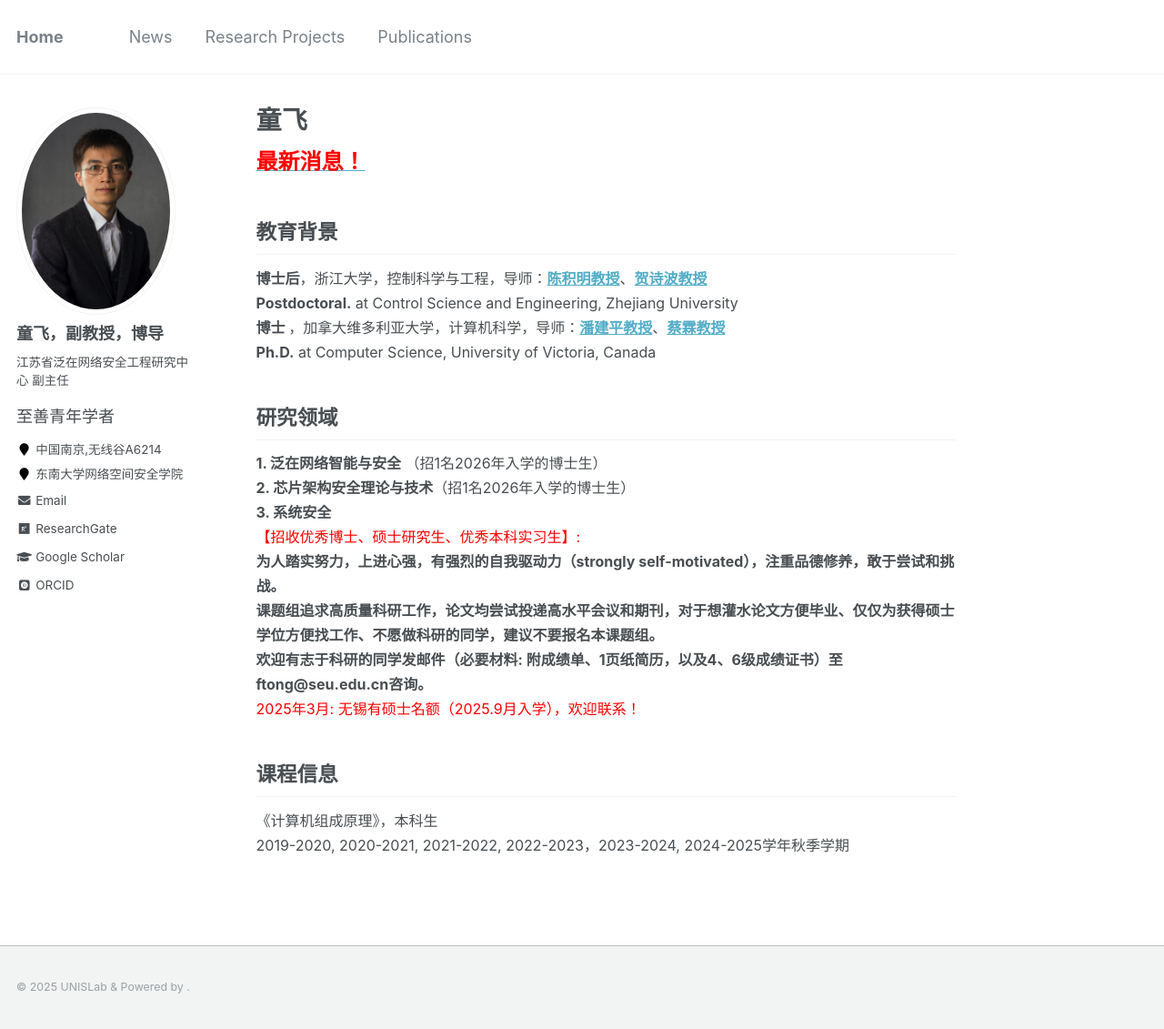
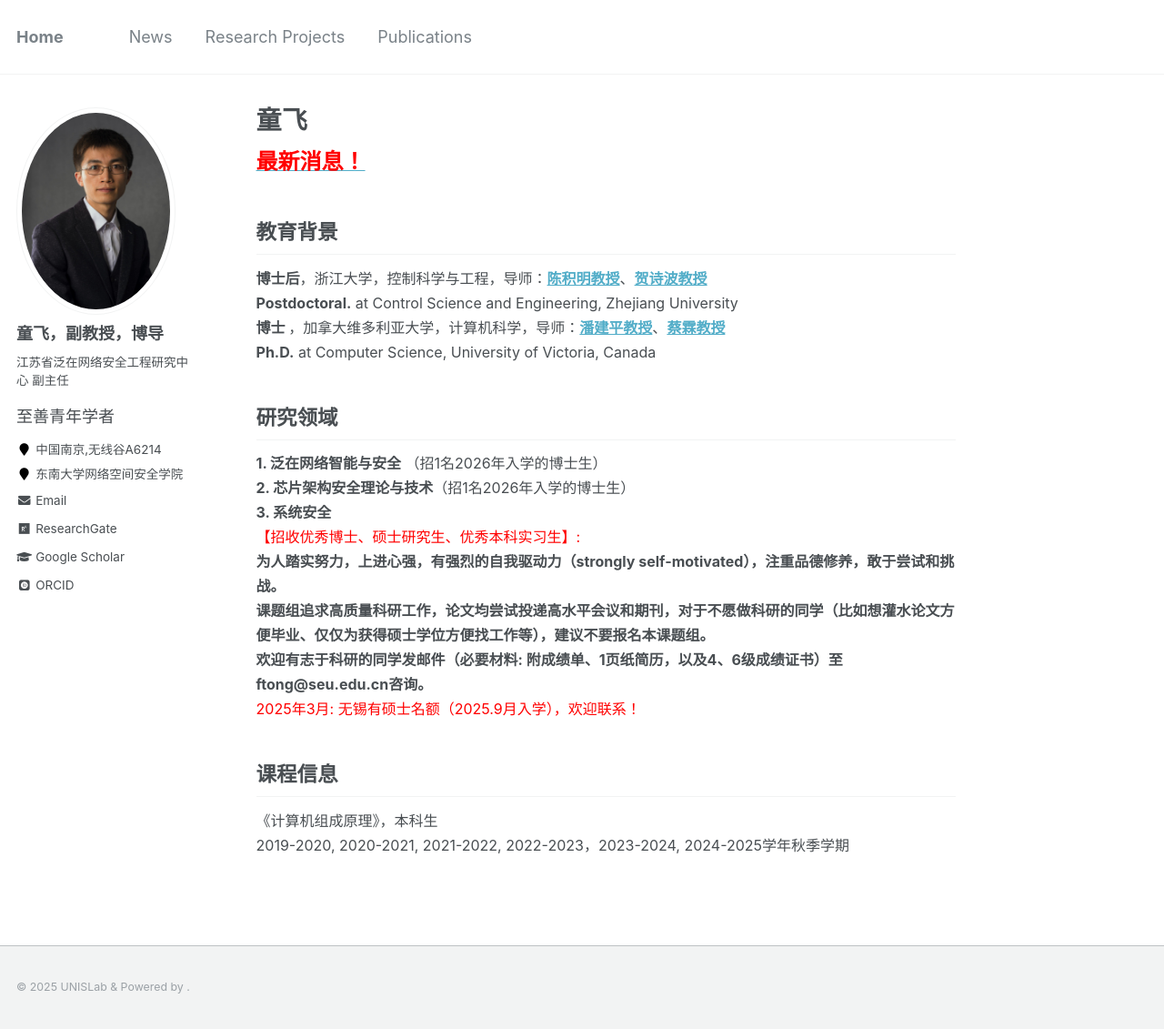
Before and after one commit to fei-tong/fei-tong.github.io, a Jekyll site: the page built from _pages/about.md, in a window 1280 px wide and 1131 px high. Shown: the whole window at 91% size. Built offline with Jekyll 4.4.1, drawn with Linux system fonts in a browser that asks for light colours; some web fonts are replaced.

Commit message:
Update about.md

```diff
--- a/_pages/about.md
+++ b/_pages/about.md
@@ -26,7 +26,7 @@ redirect_from:
 <b>3.  系统安全</b><br>
 <font color="red">【招收优秀博士、硕士研究生、优秀本科实习生】:</font><br>
 <b>为人踏实努力，上进心强，有强烈的自我驱动力（strongly self-motivated），注重品德修养，敢于尝试和挑战。</b><br>
-<b>课题组追求高质量科研工作，论文均尝试投递高水平会议和期刊，对于想灌水论文方便毕业、仅仅为获得硕士学位方便找工作、不愿做科研的同学，建议不要报名本课题组。</b><br>
+<b>课题组追求高质量科研工作，论文均尝试投递高水平会议和期刊，对于不愿做科研的同学（比如想灌水论文方便毕业、仅仅为获得硕士学位方便找工作等），建议不要报名本课题组。</b><br>
 <b>欢迎有志于科研的同学发邮件（必要材料: 附成绩单、1页纸简历，以及4、6级成绩证书）至 ftong@seu.edu.cn咨询。</b><br>
 <font color="red">2025年3月: 无锡有硕士名额（2025.9月入学），欢迎联系！</font>
 </font>
```
